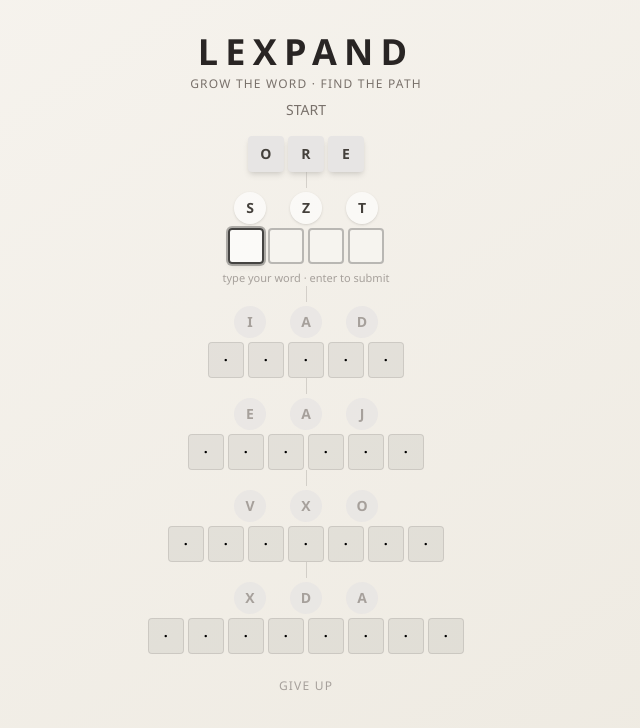
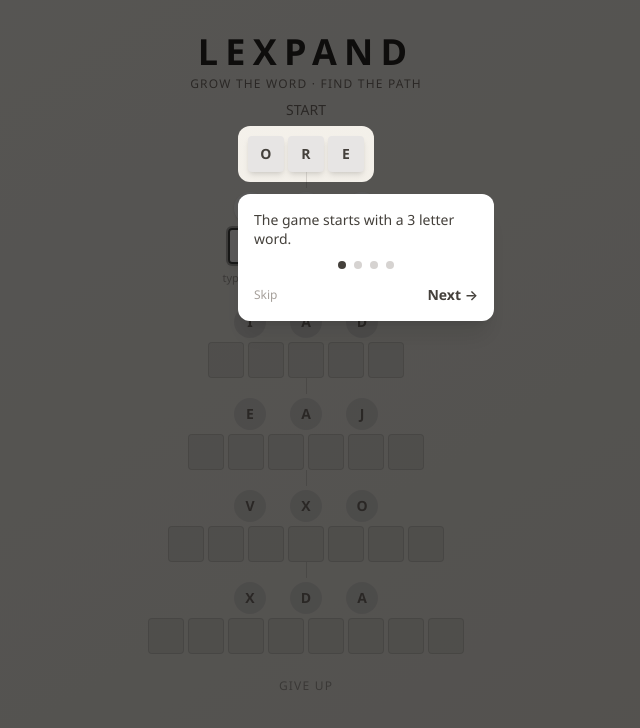
Before and after one commit to mrestine/lexpand, a React (Vite) app: page / in a window 1280 px wide. Shown: the top 728 px of the page, without its empty margins (334-974 px from the left). Built offline with nearby package versions, Linux system fonts and the light colour scheme.

Commit message:
tutorial component, style tweaks

```diff
--- a/src/components/ActiveRow.tsx
+++ b/src/components/ActiveRow.tsx
@@ -21,15 +21,16 @@
       </div>
       {isDeadEnd ? (
         <p className={`text-[11px] font-medium text-center ${theme.error}`}>
-          Uh oh, dead end! None of these letters will make a valid word from here.
+          Uh oh, dead end! None of these letters will make a valid word from
+          here.
         </p>
       ) : error ? (
         <p className={`text-[11px] font-medium h-4 ${theme.error}`}>{error}</p>
-      ) : (
+      ) : activeStep === 0 ? (
         <p className={`text-[11px] h-4 ${theme.hint}`}>
           type your word · enter to submit
         </p>
-      )}
+      ) : null}
     </div>
   );
 }
--- a/src/components/App.tsx
+++ b/src/components/App.tsx
@@ -6,6 +6,7 @@
 import { Tile } from './Tile';
 import { StepOptions } from './StepOptions';
 import { Connector } from './Connector';
+import { Tutorial } from './Tutorial';
 
 export default function App() {
   const {
@@ -57,7 +58,9 @@
       <div
         className={`min-h-screen bg-gradient-to-br ${theme.background} flex items-center justify-center`}
       >
-        <p className={`text-sm font-medium uppercase tracking-widest ${theme.subtitle}`}>
+        <p
+          className={`text-sm font-medium uppercase tracking-widest ${theme.subtitle}`}
+        >
           Loading…
         </p>
       </div>
@@ -78,9 +81,10 @@
 
   return (
     <div
-      className={`min-h-screen bg-gradient-to-br ${theme.background} flex flex-col items-center py-8 px-4 transition-all duration-[2000ms]`}
+      className={`min-h-screen bg-gradient-to-br ${theme.background} flex flex-col items-center py-8 px-4 transition-colors duration-[2000ms]`}
       onClick={focusInput}
     >
+      <Tutorial />
       {/* Hidden input */}
       <input
         ref={hiddenInputRef}
@@ -117,8 +121,13 @@
       </p>
 
       {/* Ladder */}
-      <div className='flex flex-col items-center w-full max-w-xs'>
+      <div
+        data-tutorial='ladder'
+        className='flex flex-col items-center w-full max-w-xs'
+      >
+        <div data-tutorial='start-word'>
           <Tile word={puzzle.start} status='start' />
+        </div>
         <Connector theme={theme} />
 
         {puzzle.steps.map((step, stepIdx) => {
@@ -128,12 +137,16 @@
 
           return (
             <div key={stepIdx} className='w-full flex flex-col items-center'>
+              <div
+                {...(stepIdx === 0 ? { 'data-tutorial': 'step-options' } : {})}
+              >
                 <StepOptions
                   options={step.options}
                   chosenLetter={result?.letter}
                   dimmed={!isSolved && !isActive && !gaveUp}
                   theme={theme}
                 />
+              </div>
 
               {isSolved ? (
                 <Tile
@@ -146,7 +159,9 @@
                 <ActiveRow onFocusRequest={focusInput} />
               ) : (
                 <div className='flex gap-1'>
-                  {Array.from({ length: puzzle.start.length + stepIdx + 1 }).map((_, i) => (
+                  {Array.from({
+                    length: puzzle.start.length + stepIdx + 1,
+                  }).map((_, i) => (
                     <LetterBox
                       key={i}
                       letter=''
@@ -204,9 +219,6 @@
       {/* Completion */}
       {complete && (
         <div className='mt-8 flex flex-col items-center gap-3'>
-          <p className={`font-bold text-xl uppercase tracking-widest ${theme.completionWord}`}>
-            {history[history.length - 1]?.word}
-          </p>
           <p className={`text-sm font-medium ${theme.completionBody}`}>
             Come back tomorrow for a new puzzle!
           </p>
--- a/src/components/LetterBox.tsx
+++ b/src/components/LetterBox.tsx
@@ -36,7 +36,7 @@
       {status === 'cursor' || status === 'empty'
         ? ''
         : status === 'pending' || status === 'target'
-          ? '·'
+          ? ''
           : letter}
     </div>
   );
--- /dev/null
+++ b/src/components/Tutorial.tsx
@@ -0,0 +1,105 @@
+import { useEffect, useState } from 'react';
+
+const STORAGE_KEY = 'lexpand_tutorial_seen';
+const PADDING = 10;
+
+interface TutorialStep {
+  target: string;
+  content: string;
+}
+
+const steps: TutorialStep[] = [
+  {
+    target: 'start-word',
+    content: 'The game starts with a 3 letter word.',
+  },
+  {
+    target: 'step-options',
+    content:
+      'Choose one of the 3 letters to add to the mix, and rearrange them to make a 4 letter word.',
+  },
+  {
+    target: 'ladder',
+    content:
+      'Continue building words along the path all the way up to 8 letters.',
+  },
+  {
+    target: 'ladder',
+    content:
+      'There might be multiple possible paths to different 8 letter words, but some paths may lead to dead ends!',
+  },
+];
+
+export function Tutorial() {
+  const [step, setStep] = useState(() =>
+    localStorage.getItem(STORAGE_KEY) ? -1 : 0,
+  );
+  const [rect, setRect] = useState<DOMRect | null>(null);
+
+  useEffect(() => {
+    localStorage.setItem(STORAGE_KEY, 'true');
+  }, []);
+
+  useEffect(() => {
+    if (step < 0 || step >= steps.length) return;
+    const el = document.querySelector(
+      `[data-tutorial="${steps[step].target}"]`,
+    );
+    if (el) setRect(el.getBoundingClientRect());
+  }, [step]);
+
+  if (step < 0 || step >= steps.length || !rect) return null;
+
+  const top = rect.top - PADDING;
+  const left = rect.left - PADDING;
+  const width = rect.width + PADDING * 2;
+  const height = rect.height + PADDING * 2;
+  const isLast = step === steps.length - 1;
+
+  return (
+    <div className='fixed inset-0 z-40 pointer-events-none [clip-path:inset(0)]'>
+      {/* Spotlight — box-shadow acts as overlay, rounded-xl clips it to rounded corners */}
+      <div
+        className='absolute rounded-xl shadow-[0_0_0_9999px_rgba(0,0,0,0.65)] pointer-events-none'
+        style={{ top, left, width, height }}
+      />
+
+      {/* Tooltip card */}
+      <div
+        className='absolute pointer-events-auto bg-white rounded-xl p-4 shadow-xl w-64'
+        style={{ top: top + height + 12, left }}
+      >
+        <p className='text-sm text-stone-700 leading-snug'>
+          {steps[step].content}
+        </p>
+
+        {/* Step dots */}
+        <div className='flex justify-center gap-2 mt-3 mb-4'>
+          {steps.map((_, i) => (
+            <div
+              key={i}
+              className={`w-2 h-2 rounded-full transition-colors duration-200 ${
+                i === step ? 'bg-stone-700' : 'bg-stone-300'
+              }`}
+            />
+          ))}
+        </div>
+
+        <div className='flex items-center justify-between'>
+          <button
+            onClick={() => setStep(-1)}
+            className='text-xs text-stone-400 hover:text-stone-600 transition-colors'
+          >
+            Skip
+          </button>
+          <button
+            onClick={() => setStep((s) => s + 1)}
+            className='text-sm font-semibold text-stone-700 hover:text-stone-900 transition-colors'
+          >
+            {isLast ? 'Done' : 'Next →'}
+          </button>
+        </div>
+      </div>
+    </div>
+  );
+}
--- a/src/types/index.ts
+++ b/src/types/index.ts
@@ -66,7 +66,7 @@
       error: 'text-red-600',
       connector: 'bg-stone-400/40',
       backtrackkBtn: 'text-stone-400 hover:text-stone-700',
-      optionDimmed: 'bg-stone-200/80 text-stone-400',
+      optionDimmed: 'bg-stone-300/80 text-stone-500',
       pendingBox: 'bg-black/[0.06] border border-black/10',
       completionWord: 'text-stone-800',
       completionBody: 'text-stone-500',
@@ -85,7 +85,7 @@
       error: 'text-red-700',
       connector: 'bg-amber-500/35',
       backtrackkBtn: 'text-amber-600 hover:text-amber-900',
-      optionDimmed: 'bg-amber-200/70 text-amber-400',
+      optionDimmed: 'bg-amber-200/70 text-amber-500',
       pendingBox: 'bg-amber-400/[0.12] border border-amber-500/20',
       completionWord: 'text-amber-950',
       completionBody: 'text-amber-700',
@@ -104,7 +104,7 @@
       error: 'text-red-700',
       connector: 'bg-yellow-600/35',
       backtrackkBtn: 'text-yellow-600 hover:text-yellow-950',
-      optionDimmed: 'bg-yellow-200/70 text-yellow-400',
+      optionDimmed: 'bg-yellow-200/70 text-yellow-500',
       pendingBox: 'bg-yellow-500/[0.12] border border-yellow-600/20',
       completionWord: 'text-yellow-950',
       completionBody: 'text-yellow-700',
@@ -123,7 +123,7 @@
       error: 'text-red-700',
       connector: 'bg-green-500/40',
       backtrackkBtn: 'text-green-600 hover:text-green-950',
-      optionDimmed: 'bg-green-200/70 text-green-400',
+      optionDimmed: 'bg-green-200/70 text-green-500',
       pendingBox: 'bg-green-500/[0.12] border border-green-600/20',
       completionWord: 'text-green-950',
       completionBody: 'text-green-700',
@@ -142,7 +142,7 @@
       error: 'text-red-700',
       connector: 'bg-teal-500/40',
       backtrackkBtn: 'text-teal-600 hover:text-teal-950',
-      optionDimmed: 'bg-teal-200/70 text-teal-400',
+      optionDimmed: 'bg-teal-200/70 text-teal-500',
       pendingBox: 'bg-teal-500/[0.12] border border-teal-600/20',
       completionWord: 'text-teal-950',
       completionBody: 'text-teal-700',
@@ -161,7 +161,7 @@
       error: 'text-red-200',
       connector: 'bg-white/25',
       backtrackkBtn: 'text-white/55 hover:text-white/90',
-      optionDimmed: 'bg-white/15 text-white/25',
+      optionDimmed: 'bg-white/25 text-white/40',
       pendingBox: 'bg-white/20 border border-white/35',
       completionWord: 'text-white',
       completionBody: 'text-white/70',
```
Lines whose indentation alone changed are shown as unchanged.
